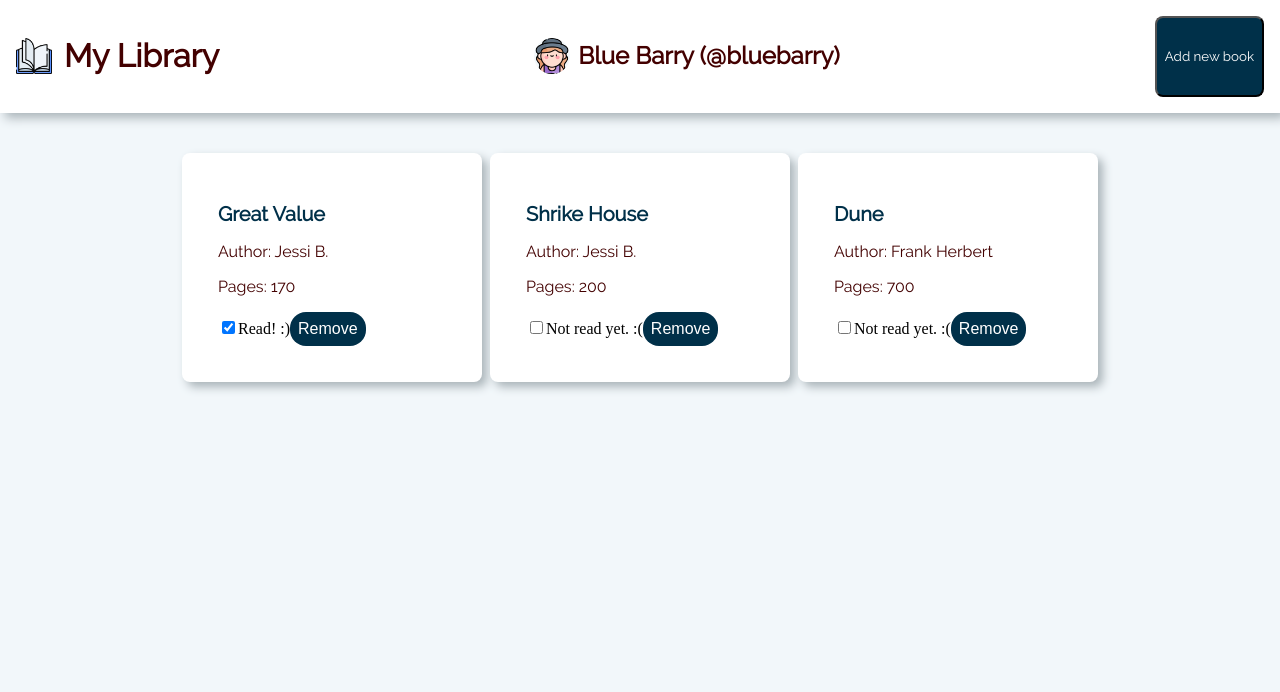
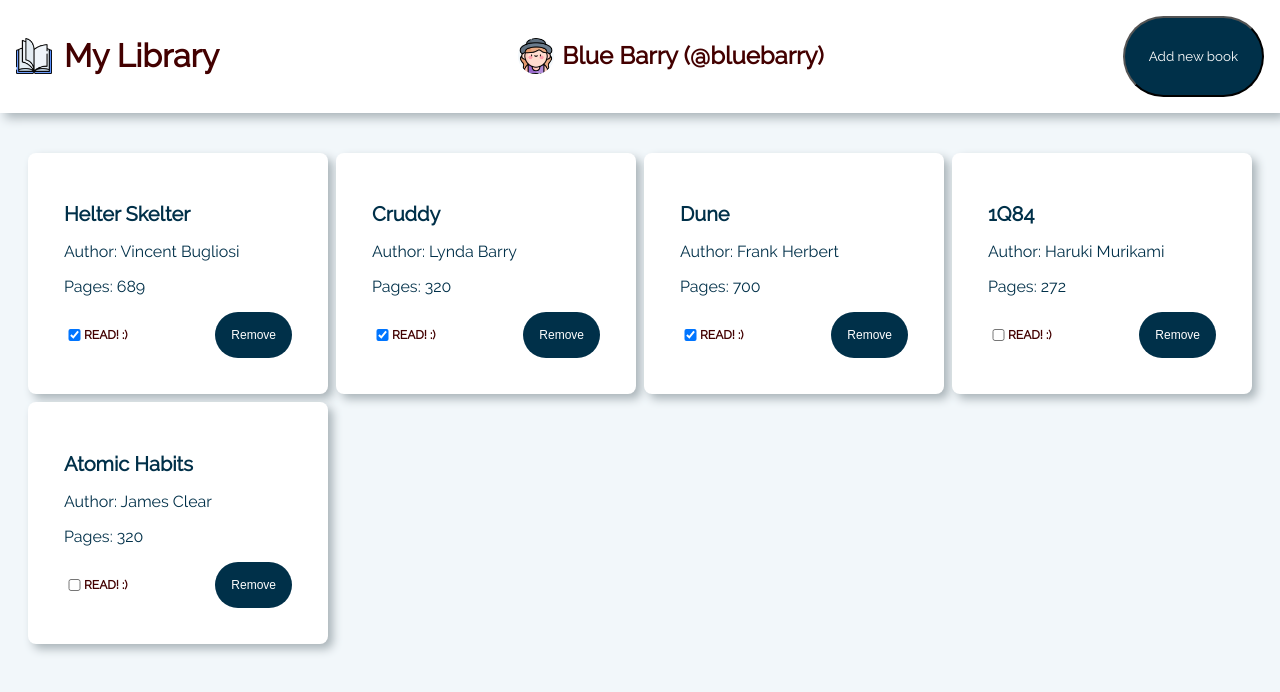
Before and after one commit to baumjessi/library, a plain HTML site: page index.html in a window 1280 px wide. Drawn offline with Linux system fonts and the light colour scheme; files whose address does not match are found by name.

Commit message:
Add button transitions & touch up formatting
Add subtle hover transitions & pointer cursor to all buttons. Using
JS, create a few divs and append them to each card to fix the formatting
of the "read" checkboxes and remove buttons.

```diff
--- a/main.js
+++ b/main.js
@@ -14,9 +14,11 @@ function addBookToLibrary(title, author, pages, hasRead) {
     const newBook = new Book(title, author, pages, hasRead);
 }
 
-addBookToLibrary("Great Value", "Jessi B.", 170, true);
-addBookToLibrary("Shrike House", "Jessi B.", 200, false);
-addBookToLibrary("Dune", "Frank Herbert", 700, false);
+addBookToLibrary("Helter Skelter", "Vincent Bugliosi", 689, true);
+addBookToLibrary("Cruddy", "Lynda Barry", 320, true);
+addBookToLibrary("Dune", "Frank Herbert", 700, true);
+addBookToLibrary("1Q84", "Haruki Murikami", 272, false);
+addBookToLibrary("Atomic Habits", "James Clear", 320, false);
 
 
 let cardBody = document.getElementById("card-body");
@@ -36,30 +38,39 @@ function displayAllBooks() {
     let pages = document.createElement('p');
     pages.textContent = `Pages: ${Book.pages}`;
     newCard.appendChild(pages);
-
+    let checkboxDiv = document.createElement('div');
+    let readAndRemove = document.createElement('div');
+    readAndRemove.className = 'read-and-remove';
+    newCard.appendChild(readAndRemove);
+    readAndRemove.appendChild(checkboxDiv);
+    checkboxDiv.className = "checkbox-div";
     let newHasRead = document.createElement('input');
     newHasRead.type = 'checkbox';
     newHasRead.name = 'card-has-read';
     newHasRead.className = 'card-has-read';
+    let newCheckboxId = 'card-has-read-' + Book.UUID;
+    newHasRead.id = newCheckboxId;
     let hasReadLabel = document.createElement('label');
-    hasReadLabel.htmlFor = 'card-has-read';
-    newCard.appendChild(newHasRead);
-    newCard.appendChild(hasReadLabel);
+    hasReadLabel.className = 'has-read-label';
+    hasReadLabel.htmlFor = newCheckboxId;
+    checkboxDiv.appendChild(newHasRead);
+    checkboxDiv.appendChild(hasReadLabel);
+    hasReadLabel.textContent = 'Read! :)'
     if (Book.hasRead === true) {
       newHasRead.value = true;
-      hasReadLabel.textContent = 'Read! :)'
       newHasRead.checked = true
     }
     else if (Book.hasRead === false) {
       newHasRead.value = false;
-      hasReadLabel.textContent = 'Not read yet. :('
     }
     let removeBtn = document.createElement('button');
     removeBtn.setAttribute("data-UUID", Book.UUID);
     removeBtn.textContent = "Remove";
     removeBtn.className = "remove-btn";
-    newCard.appendChild(removeBtn);
+    readAndRemove.appendChild(removeBtn);
     }
+
+
 )};
 
 displayAllBooks(myLibrary);
@@ -99,28 +110,37 @@ let newBookForm = document.getElementById("new-book-form");
     let newPages = document.createElement('p');
     newPages.textContent = `Pages: ${pages.value}`;
     newCard.appendChild(newPages);
+    let readAndRemove = document.createElement('div');
+    readAndRemove.className = 'read-and-remove';
+    newCard.appendChild(readAndRemove);
+    let checkboxDiv = document.createElement('div');
+    checkboxDiv.className = "checkbox-div";
+    readAndRemove.appendChild(checkboxDiv);
     let newHasRead = document.createElement('input');
     newHasRead.type = 'checkbox';
     newHasRead.name = 'card-has-read';
     newHasRead.className = 'card-has-read';
+    let newCheckboxId = 'card-has-read-' + Book.UUID;
+    newHasRead.id = newCheckboxId;
     let hasReadLabel = document.createElement('label');
     hasReadLabel.htmlFor = 'card-has-read';
-    newCard.appendChild(newHasRead);
-    newCard.appendChild(hasReadLabel);
+    hasReadLabel.className = 'has-read-label';
+    hasReadLabel.htmlFor = newCheckboxId;
+    checkboxDiv.appendChild(newHasRead);
+    checkboxDiv.appendChild(hasReadLabel);
+    hasReadLabel.textContent = 'Read! :)'
     if (hasRead.checked === true) {
       newHasRead.value = true;
-      hasReadLabel.textContent = 'Read! :)'
       newHasRead.checked = true
     }
     else if (hasRead.checked === false) {
       newHasRead.value = false;
-      hasReadLabel.textContent = 'Not read yet. :('
     }
     let removeBtn = document.createElement('button');
     removeBtn.textContent = "Remove";
     removeBtn.className = "remove-btn";
     removeBtn.setAttribute("data-UUID", newBook.UUID);
-    newCard.appendChild(removeBtn);
+    readAndRemove.appendChild(removeBtn);
     removeBtn.addEventListener("click", e => {
       if (removeBtn.getAttribute("data-UUID") === newCard.getAttribute("data-UUID")) {
       newCard.remove();
@@ -156,7 +176,8 @@ newBookDialog.addEventListener("click", e => {
     e.clientY < dialogDimensions.top ||
     e.clientY > dialogDimensions.bottom
   ) {
-   newBookDialog.close()
+   newBookDialog.close();
+  newBookForm.reset();
   }
 })
 
--- a/style.css
+++ b/style.css
@@ -75,10 +75,17 @@ body {
 #add-btn {
     background-color: var(--dark-blue);
     color: white;
-    border-radius: 8px;
+    border-radius: 90px;
     padding: 8px;
     font-family: 'Raleway Regular', system-ui, -apple-system, BlinkMacSystemFont,
     'Segoe UI', Roboto, Oxygen, Ubuntu, Cantarell, 'Open Sans', 'Helvetica Neue', sans-serif;
+    transition-duration: 350ms;
+    padding: 24px;
+}
+
+#add-btn:hover {
+    background-color: black;
+    cursor: pointer;
 }
 
 dialog {
@@ -118,6 +125,13 @@ dialog::backdrop {
     font-family: 'Raleway Regular', system-ui, -apple-system, BlinkMacSystemFont,
     'Segoe UI', Roboto, Oxygen, Ubuntu, Cantarell, 'Open Sans', 'Helvetica Neue',
     sans-serif;
+    transition-duration: 350ms;
+}
+
+#dialog-submit:hover,
+#dialog-close:hover {
+    background-color: black;
+    cursor: pointer;
 }
 
 .dialog-buttons {
@@ -136,6 +150,14 @@ dialog::backdrop {
     font-size: .75rem;
     font-weight: bold;
     gap: 4px;
+}
+
+.dialog-checkbox input:hover {
+    cursor: pointer;
+}
+
+.dialog-checkbox:hover {
+    cursor: pointer;
 }
 
 dialog h1 {
@@ -165,6 +187,7 @@ dialog h1 {
     Cantarell, 'Open Sans', 'Helvetica Neue', sans-serif;
     color: var(--dark-blue);
     font-size: 1.25rem;
+    font-weight: bold;
 }
 
 .card p {
@@ -172,22 +195,52 @@ dialog h1 {
     BlinkMacSystemFont, 'Segoe UI', Roboto, Oxygen, Ubuntu,
     Cantarell, 'Open Sans', 'Helvetica Neue', sans-serif;
     font-size: 1rem;
-    color: var(--dark-red);
+    color: var(--dark-blue);
 }
 
 .remove-btn {
     background-color: var(--dark-blue);
-    font-size: 1rem;
+    font-size: .75rem;
     color: white;
-    padding: 8px;
-    border-radius: 16px;
+    padding: 16px;
+    border-radius: 90px;
     border: none;
+    margin-left: 24px;
+    transition-duration: 350ms;
+    align-self: start;
 }
 
-.card-has-read label {
+.remove-btn:hover {
+    background-color: black;
+    cursor: pointer;
+}
+
+.has-read-label {
     font-family: 'Raleway Regular', system-ui, -apple-system,
     BlinkMacSystemFont, 'Segoe UI', Roboto, Oxygen, Ubuntu,
     Cantarell, 'Open Sans', 'Helvetica Neue', sans-serif;
-    font-size: 1rem;
+    font-size: .75rem;
     color: var(--dark-red);
+    text-transform: uppercase;
+    font-weight: bold;
 }
+
+.card-has-read {
+    height: .75rem;
+    padding: 4px;
+}
+
+.card-has-read:hover {
+    cursor: pointer;
+}
+
+.read-and-remove {
+    display: flex;
+    justify-content: space-between;
+    align-self: end;
+}
+
+.checkbox-div {
+    display: flex;
+    align-items: center;
+}
```
